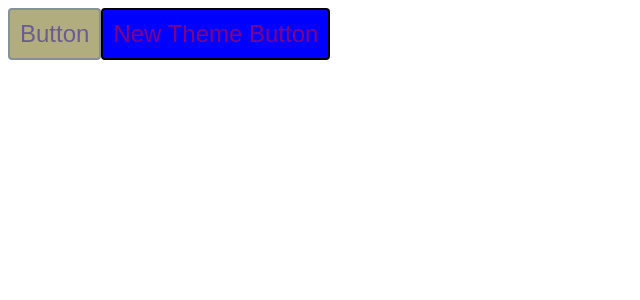
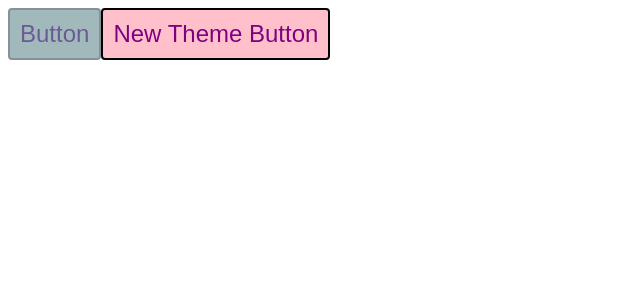
Before and after one commit to kwillard95/component-factory-styled-components, a React (Create React App) app: page / in a window 1280 px wide. Shown: the top 300 px of the page, without its empty margins (0-640 px from the left). Built offline with nearby package versions, Linux system fonts and the light colour scheme.

Commit message:
Seperates stling from component

```diff
--- a/src/App.js
+++ b/src/App.js
@@ -1,5 +1,5 @@
 import React from 'react';
-import { Button } from './components/styled-button';
+import { Button } from './components/Button/Button';
 import { withCustomTheme} from './with-custom-theme';
 // import { Default } from './stories/styled-button.stories'
 
@@ -20,11 +20,11 @@ const myCustomTheme = {
   }
 };
 
-const MyNewThemedButton = withCustomTheme(Button, myCustomTheme)
+export const MyNewThemedButton = withCustomTheme(Button, myCustomTheme)
 
 const onClick = () => console.log('Button Clicked!');
 
-const App = () => (
+export const App = () => (
   <div>
     <Button onClick={onClick} variant="secondary">Button</Button>
     <MyNewThemedButton onClick={onClick} variant="primary">New Theme Button</MyNewThemedButton>
--- a/src/components/styled-button.js
+++ b/src/components/Button/Button-style.js
@@ -1,10 +1,9 @@
-import React from 'react';
-import styled, { css } from 'styled-components';
+import { css } from 'styled-components';
 
 
 const style = ({ theme, ...rest }) => css`
   border-color: ${props => props.variant === 'primary' ? theme.palette.primary.dark : theme.palette.secondary.dark };
-  background-color: ${props => props.variant === 'primary' ? theme.palette.primary.main : theme.palette.secondary.main };
+  background-color: ${props => props.variant === 'primary' ? theme.palette.primary.light : theme.palette.secondary.light };
   color: ${props => props.variant === 'primary' ? theme.palette.primary.contrastText : theme.palette.secondary.contrastText };
   border-radius: ${theme.shape.borderRadius};
   border-width: 2px;
@@ -17,9 +16,9 @@ const style = ({ theme, ...rest }) => css`
   }
 `;
 
+export default style;
 
-const ButtonBase = styled.button([style]);
 
-export const Button = ({ onClick, variant, children }) => (
-  <ButtonBase onClick={onClick} variant={variant}>{children}</ButtonBase>
-)
+
+
+// props.variant ?
--- /dev/null
+++ b/src/components/Button/Button.js
@@ -0,0 +1,11 @@
+import React from 'react';
+import styled from'styled-components';
+
+import style from './Button-style';
+
+export const Button = ({ onClick, variant, children }) => {
+  const ButtonBase = styled.button([style]);
+
+  return <ButtonBase onClick={onClick} variant={variant}>{children}</ButtonBase>
+
+}
```
Also changed, not shown: 1 other file (tests, documents, lock files or other folders).
